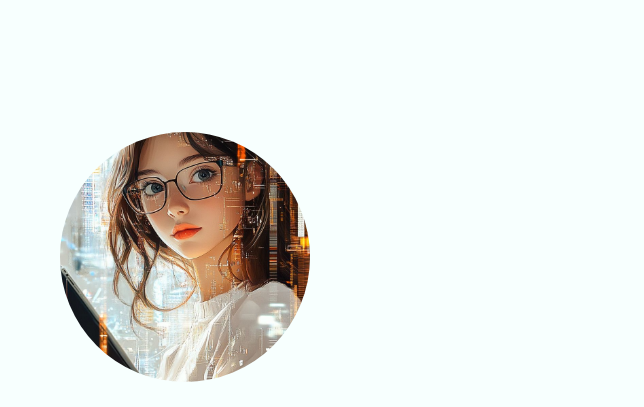
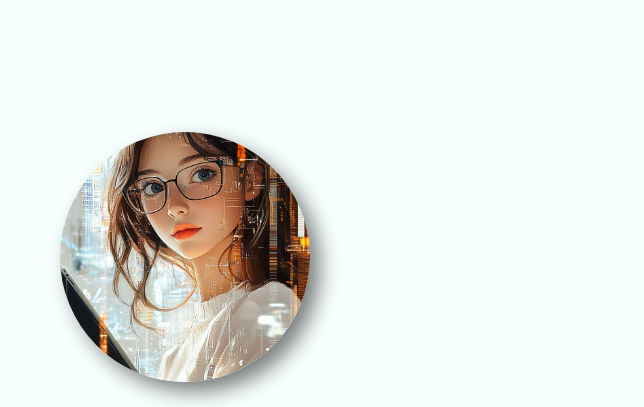
Before and after one commit to E1st2/Commerce, a plain HTML site: page index.html in a window 1280 px wide. Shown: the part 840-1247 px from the top of the page, 0-644 px from the left. Drawn offline with nearby package versions, Linux system fonts and the light colour scheme.

Commit message:
Update style.css

```diff
--- a/style.css
+++ b/style.css
@@ -23,7 +23,7 @@ button{
 
 }
 
- .hero-image-wrapper img{
+ img{
     border-radius: 10px;
     box-shadow: 10px 10px 20px rgba(0,0,0,0.5);
 }
@@ -535,4 +535,5 @@ flex-direction: column-reverse;
         flex-direction: column;
         gap: 20px;
     }
+
 }
```
